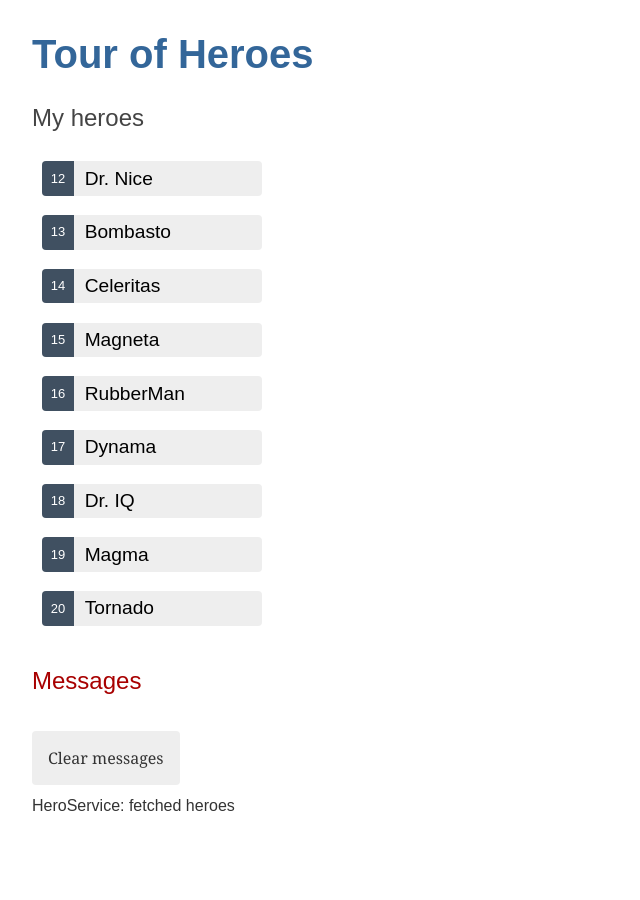
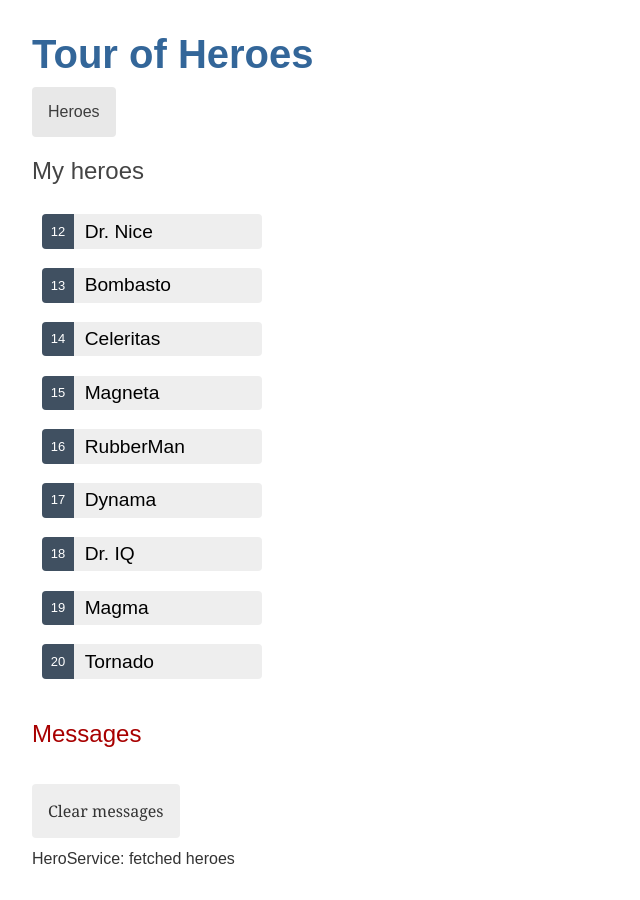
Before and after one commit to JanDolenc/angular-tour-of-heroes, an Angular app: page /heroes in a window 1280 px wide. Shown: the whole page, without its empty margins (0-640 px from the left). Before the commit the page ends 847 px from the top, so only its background shows below. Built offline with nearby package versions, Linux system fonts and the light colour scheme.

Commit message:
configure app routing module | add first route

```diff
--- a/src/app/app-routing.module.ts
+++ b/src/app/app-routing.module.ts
@@ -1,12 +1,10 @@
 import { NgModule } from '@angular/core';
-import { CommonModule } from '@angular/common';
+import { RouterModule, Routes } from '@angular/router';
+import { HeroesComponent } from './heroes/heroes.component';
 
-
-
+const routes: Routes = [{ path: 'heroes', component: HeroesComponent }];
 @NgModule({
-  declarations: [],
-  imports: [
-    CommonModule
-  ]
+  imports: [RouterModule.forRoot(routes)],
+  exports: [RouterModule],
 })
-export class AppRoutingModule { }
+export class AppRoutingModule {}
--- a/src/app/app.component.css
+++ b/src/app/app.component.css
@@ -0,0 +1,23 @@
+/* AppComponent's private CSS styles */
+h1 {
+  margin-bottom: 0;
+}
+
+nav a {
+  padding: 1rem;
+  text-decoration: none;
+  margin-top: 10px;
+  display: inline-block;
+  background-color: #e8e8e8;
+  color: #3d3d3d;
+  border-radius: 4px;
+}
+
+nav a:hover {
+  color: white;
+  background-color: #42545c;
+}
+
+nav a:active {
+  background-color: black;
+}
--- a/src/app/app.component.html
+++ b/src/app/app.component.html
@@ -1,3 +1,6 @@
 <h1>{{ title }}</h1>
-<app-heroes></app-heroes>
+<nav>
+  <a routerLink="/heroes">Heroes</a>
+</nav>
+<router-outlet></router-outlet>
 <app-messages></app-messages>
```
